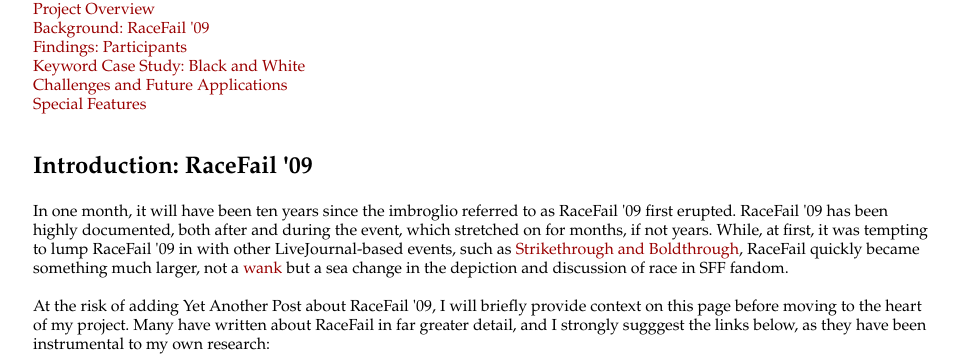
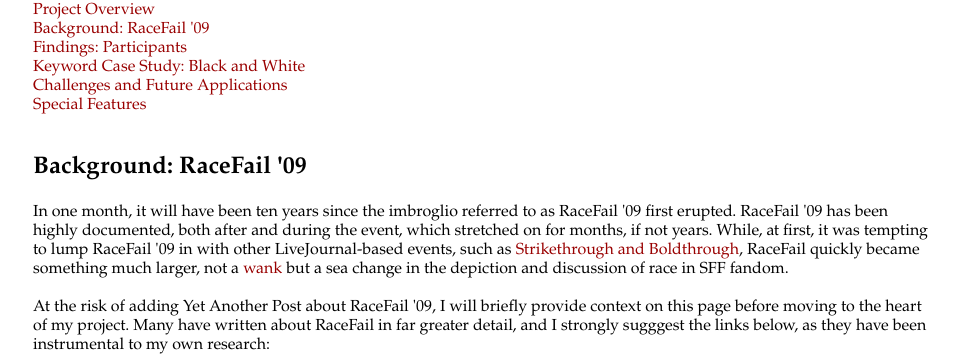
Before and after one commit to pastfutures/pastfutures.github.io, a Jekyll site: the page built from RaceFailDH/introduction.html, in a window 1280 px wide. Shown: the part 257-613 px from the top of the page, without its empty margins (159-1119 px from the left). Built offline with Jekyll 4.4.1, drawn with Linux system fonts in a browser that asks for light colours.

Commit message:
Update introduction.html

```diff
--- a/RaceFailDH/introduction.html
+++ b/RaceFailDH/introduction.html
@@ -21,7 +21,7 @@
 	<a href="/RaceFailDH/bonus">Special Features</a>
 	<br>
 	<br>
-	<h2>Introduction: RaceFail '09</h2>
+	<h2>Background: RaceFail '09</h2>
 In one month, it will have been ten years since the imbroglio referred to as RaceFail '09 first erupted. RaceFail '09 has been highly documented, both after and during the event, which stretched on for months, if not years. While, at first, it was tempting to lump RaceFail '09 in with other LiveJournal-based events, such as <a href="https://fanlore.org/wiki/Strikethrough_and_Boldthrough">Strikethrough and Boldthrough</a>, RaceFail quickly became something much larger, not a <a href="https://fanlore.org/wiki/Wank">wank</a> but a sea change in the depiction and discussion of race in SFF fandom.
 <br>
 <br>
```
